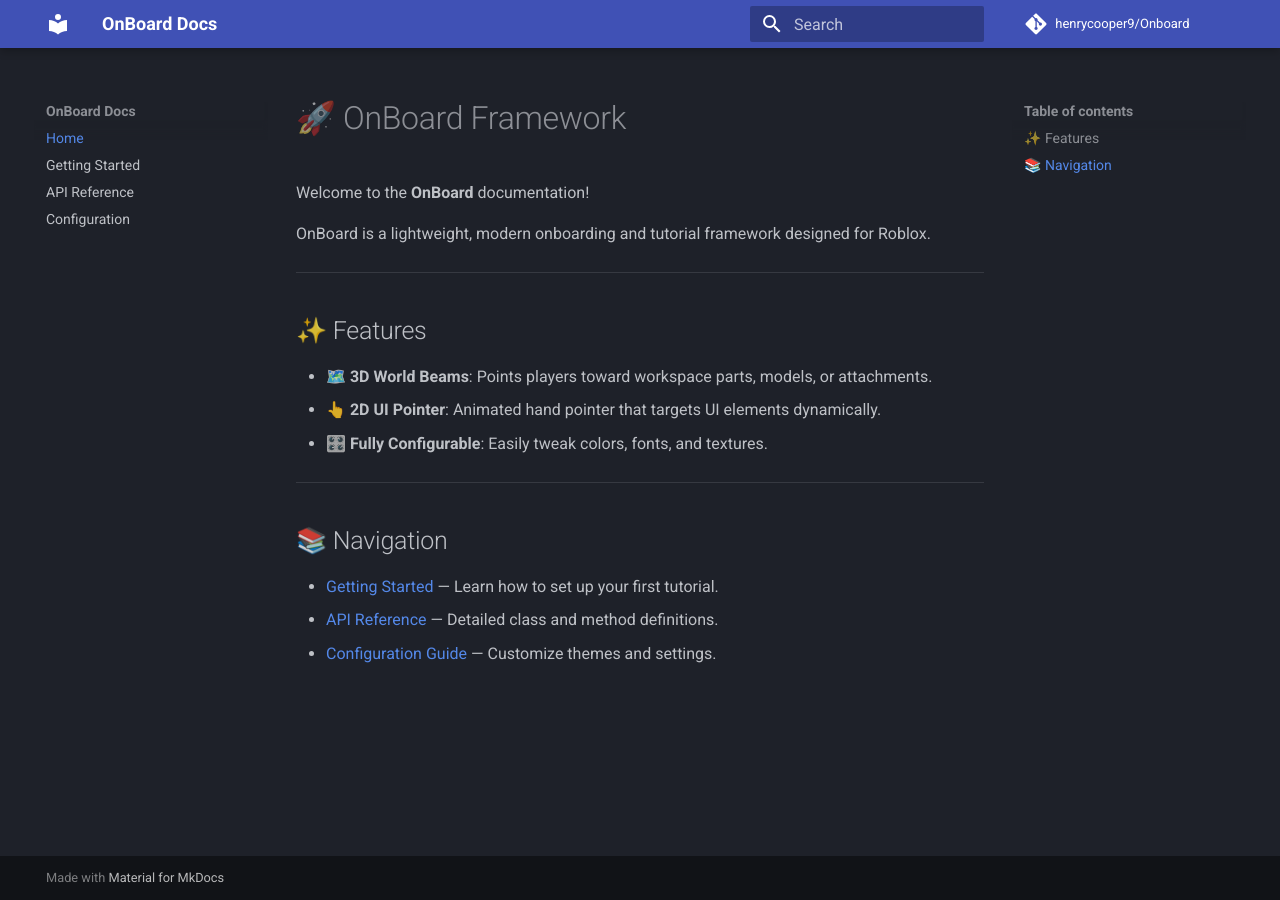
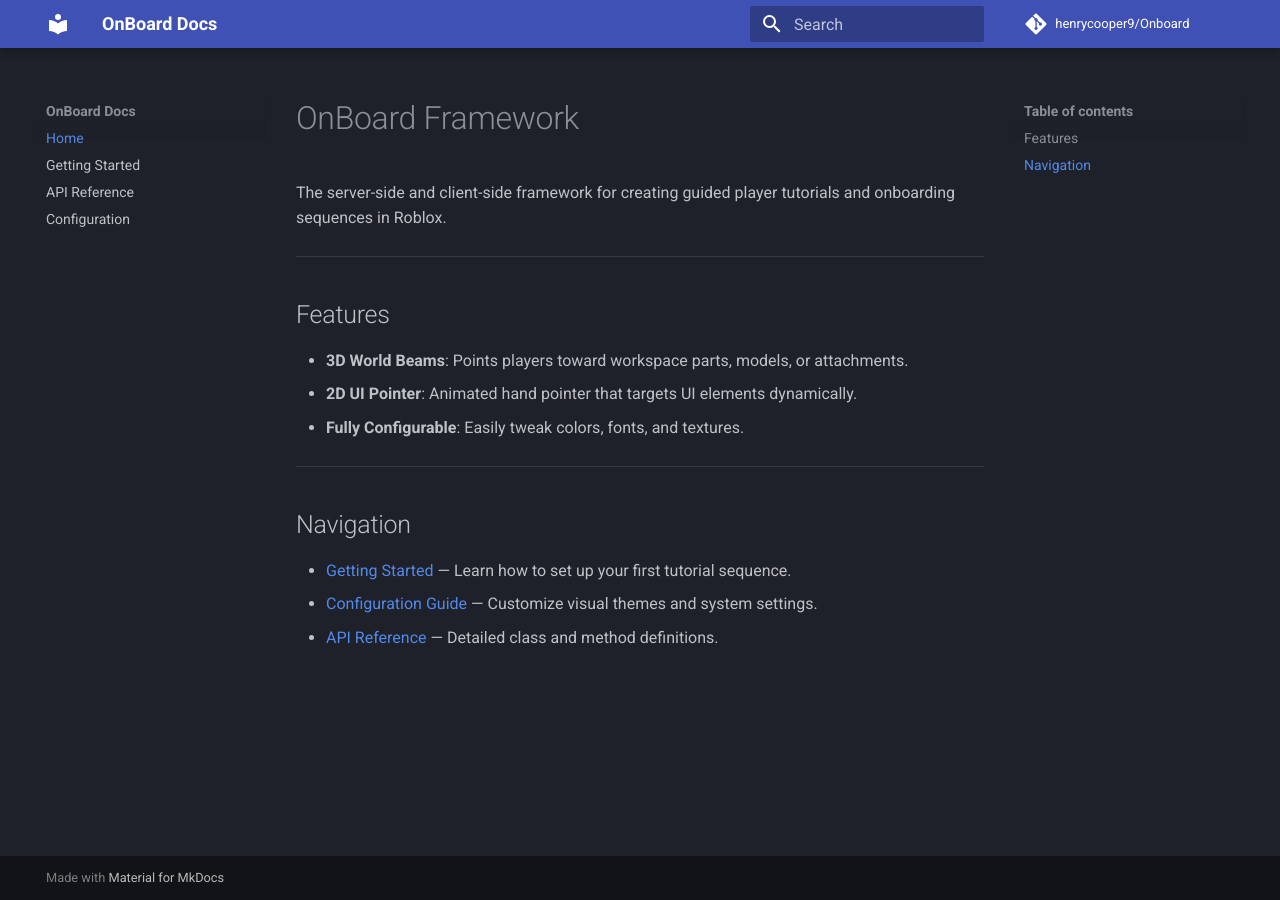
Before and after one commit to henryrbx/Onboard, an MkDocs documentation site: the page built from docs/index.md, in a window 1280 px wide. Built offline with MkDocs 1.6.1 and Material for MkDocs 9.7.7, drawn with Linux system fonts in a browser that asks for light colours; comment, search, counter and statistics services are not loaded.

Commit message:
Refactor documentation headings and content
Updated the documentation structure and improved clarity.

```diff
--- a/docs/index.md
+++ b/docs/index.md
@@ -1,19 +1,19 @@
-# 🚀 OnBoard Framework
+# OnBoard Framework
 
-Welcome to the **OnBoard** documentation!
-
-OnBoard is a lightweight, modern onboarding and tutorial framework designed for Roblox.
+The server-side and client-side framework for creating guided player tutorials and onboarding sequences in Roblox.
 
 ---
 
-## ✨ Features
-* 🗺️ **3D World Beams**: Points players toward workspace parts, models, or attachments.
-* 👆 **2D UI Pointer**: Animated hand pointer that targets UI elements dynamically.
-* 🎛️ **Fully Configurable**: Easily tweak colors, fonts, and textures.
+## Features
+
+* **3D World Beams**: Points players toward workspace parts, models, or attachments.
+* **2D UI Pointer**: Animated hand pointer that targets UI elements dynamically.
+* **Fully Configurable**: Easily tweak colors, fonts, and textures.
 
 ---
 
-## 📚 Navigation
-* [Getting Started](getting-started.md) — Learn how to set up your first tutorial.
+## Navigation
+
+* [Getting Started](getting-started.md) — Learn how to set up your first tutorial sequence.
+* [Configuration Guide](config.md) — Customize visual themes and system settings.
 * [API Reference](api.md) — Detailed class and method definitions.
-* [Configuration Guide](config.md) — Customize themes and settings.
```
